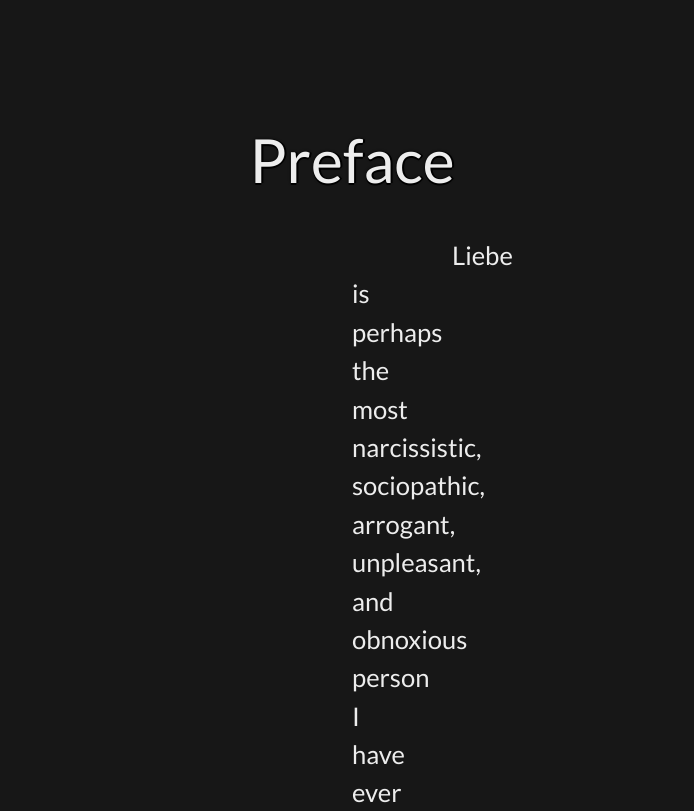
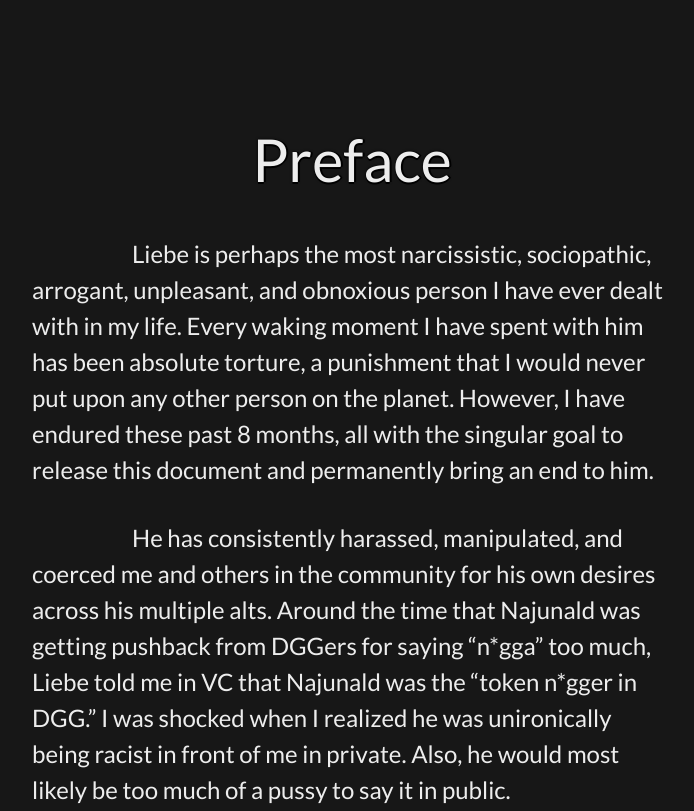
Before and after one commit to AliSwipe/Manifesto, a plain HTML site: page index.html in a window 1280 px wide. Shown: the part 2160-2971 px from the top of the page, without its empty margins (288-982 px from the left). Drawn offline with nearby package versions, Linux system fonts and the light colour scheme; a web font is replaced by a local one.

Commit message:
Update manifesto.css

```diff
--- a/css/manifesto.css
+++ b/css/manifesto.css
@@ -17,7 +17,7 @@ body {
 .subHeadings {
   color: #EDEDED;
   font-family: 'Lato', sans-serif;
-  font-size: 3.8rem;
+  font-size: 3.7rem;
   font-weight: normal;
   margin: 0rem auto 0rem auto;
   position: relative;
@@ -27,7 +27,7 @@ body {
 .paragraphs {
   color: #EDEDED;
   font-family: 'Lato', sans-serif;
-  font-size:  1.6rem;
+  font-size:  1.5rem;
   font-weight: normal;
   position: relative;
   margin: 0 auto 2rem auto;
@@ -37,7 +37,7 @@ body {
 .paragraphs2 {
   color: #EDEDED;
   font-family: 'Lato', sans-serif;
-  font-size: 2.8rem;
+  font-size: 2.7rem;
   font-weight: normal;
   position: relative;
   margin: 0 auto 2rem auto;
@@ -47,7 +47,7 @@ body {
 .paragraphs3 {
   color: #EDEDED;
   font-family: 'Lato', sans-serif;
-  font-size: 1.1rem;
+  font-size: .8rem;
   font-weight: normal;
   font-style: italic;
   position: relative;
@@ -186,8 +186,8 @@ body {
 
 .manifesto_paragraph {
   position: relative;
-  padding-right: 40rem;
-  padding-left: 40rem;
+  padding-right: 25vw;
+  padding-left: 25vw;
 }
 
 .belowdots{
```
